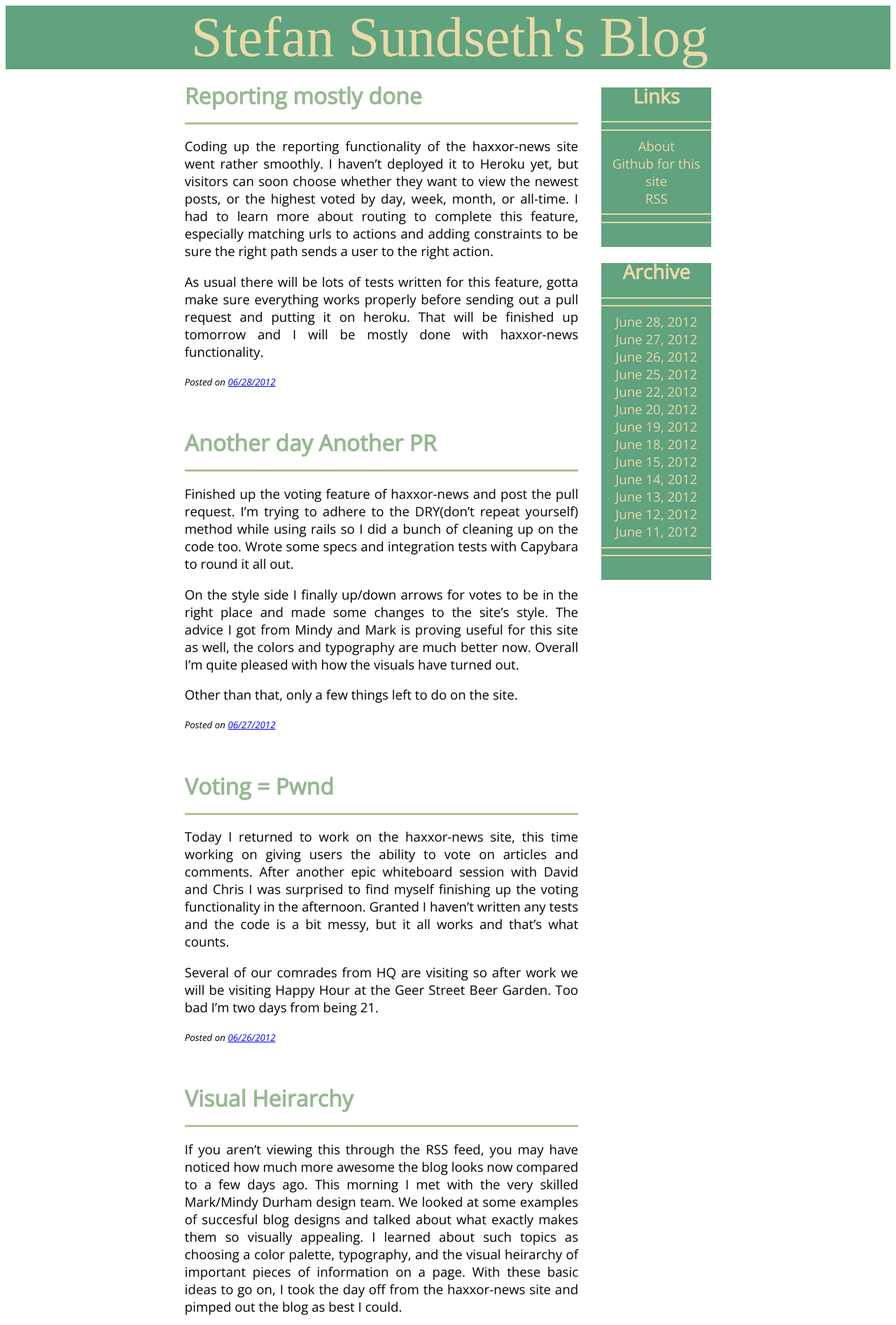
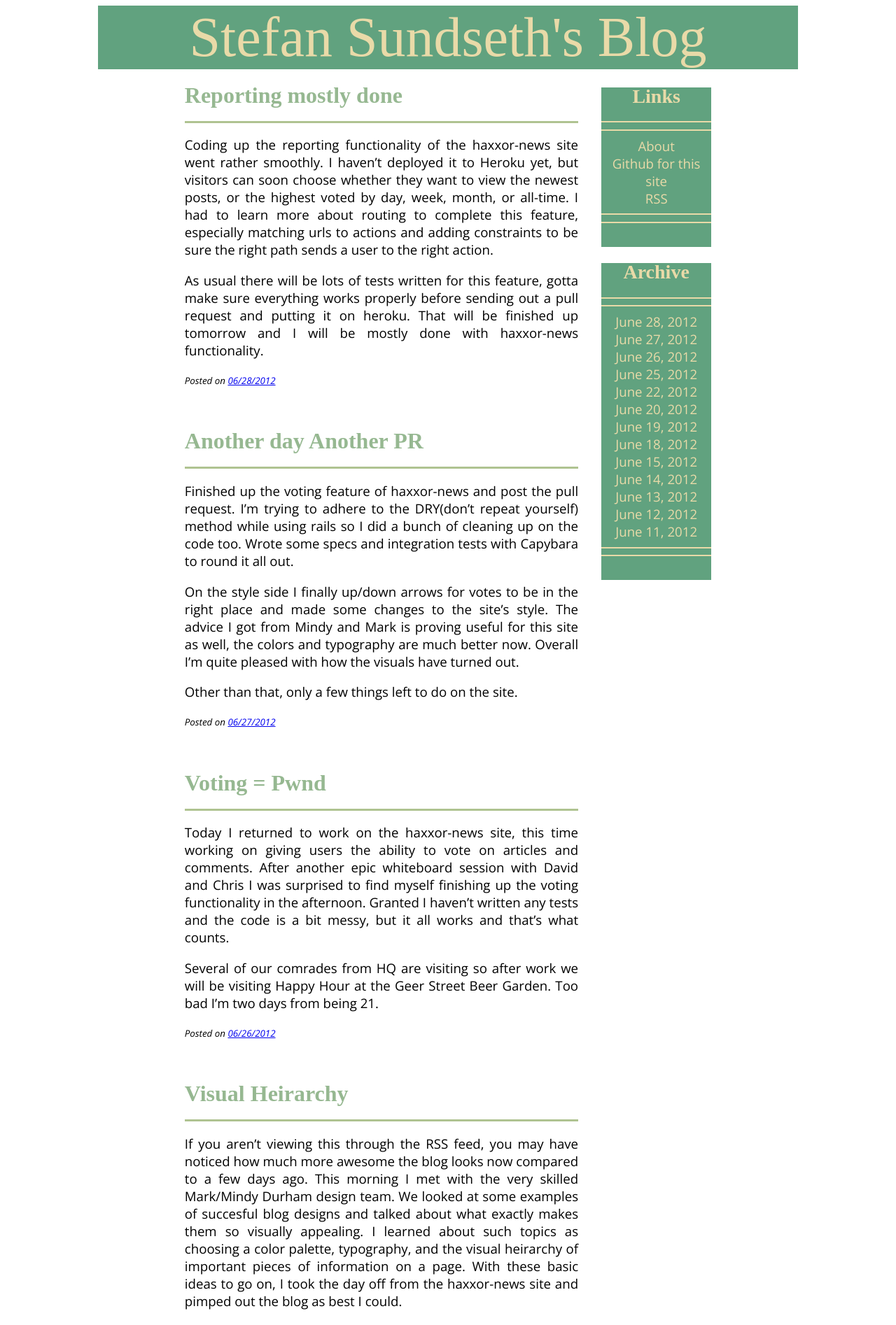
Before and after one commit to SSundseth/ssundseth.github.com, a Jekyll site: the page built from index.html, in a window 1280 px wide. Shown: the top 1894 px of the page at 70% size. Built offline with Jekyll 4.4.1, drawn with Linux system fonts in a browser that asks for light colours; some web fonts are replaced; Markdown is read by kramdown in place of the engine named in the settings; the list of posts is cut into pages by our own code.

Commit message:
some styling

```diff
--- a/assets/stylesheets/main.css
+++ b/assets/stylesheets/main.css
@@ -1,10 +1,15 @@
+h2 {
+  font-family: 'Antic Slab', serif;
+}
 
+#wrapper {
+  width: 1000px;
+  margin-left: auto;
+  margin-right: auto;
+}
 
 .header {
   text-align: center;
-  margin-right: auto;
-  margin-left: auto;
-  padding-left: 5px;
   background-color: #61A27F;
   font-family: 'Antic Slab', serif;
   font-size: 60pt;
@@ -16,6 +21,7 @@ a.head:link, a.head:visited {
 }
 
 a.cont:link, a.cont:visited {
+  font-family: 'Antic Slab', serif;
   font-size: 24pt;
   color: #96B891;
   text-decoration: none;
@@ -49,6 +55,7 @@ hr.title {
   border: 0;
 }
 hr.arch {
+  padding-above: 0px;
   color: #E9DAA8;
   background-color: #E9DAA8;
   border: 0;
--- a/index.html
+++ b/index.html
@@ -54,7 +54,6 @@ title: Vigeblog
               <a class="arch" href="/about.html">About</a><br />
               <a class="arch" href="https://github.com/SSundseth/ssundseth.github.com">Github for this site</a><br />
               <a class="arch" href="/feed.xml">RSS</a><br />
-
               <hr class="arch">
               <hr class="arch"><br />
             </div>
```
